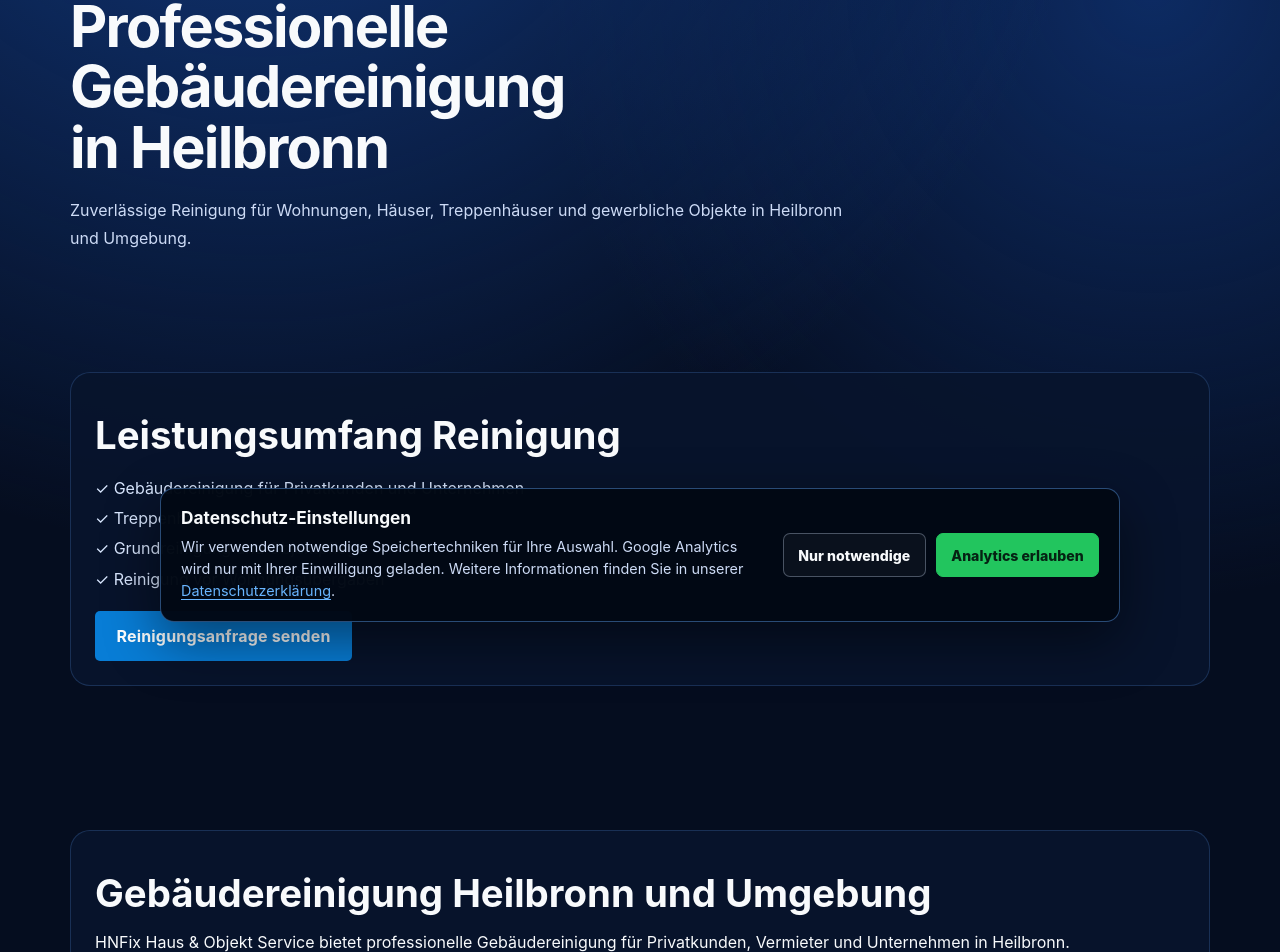
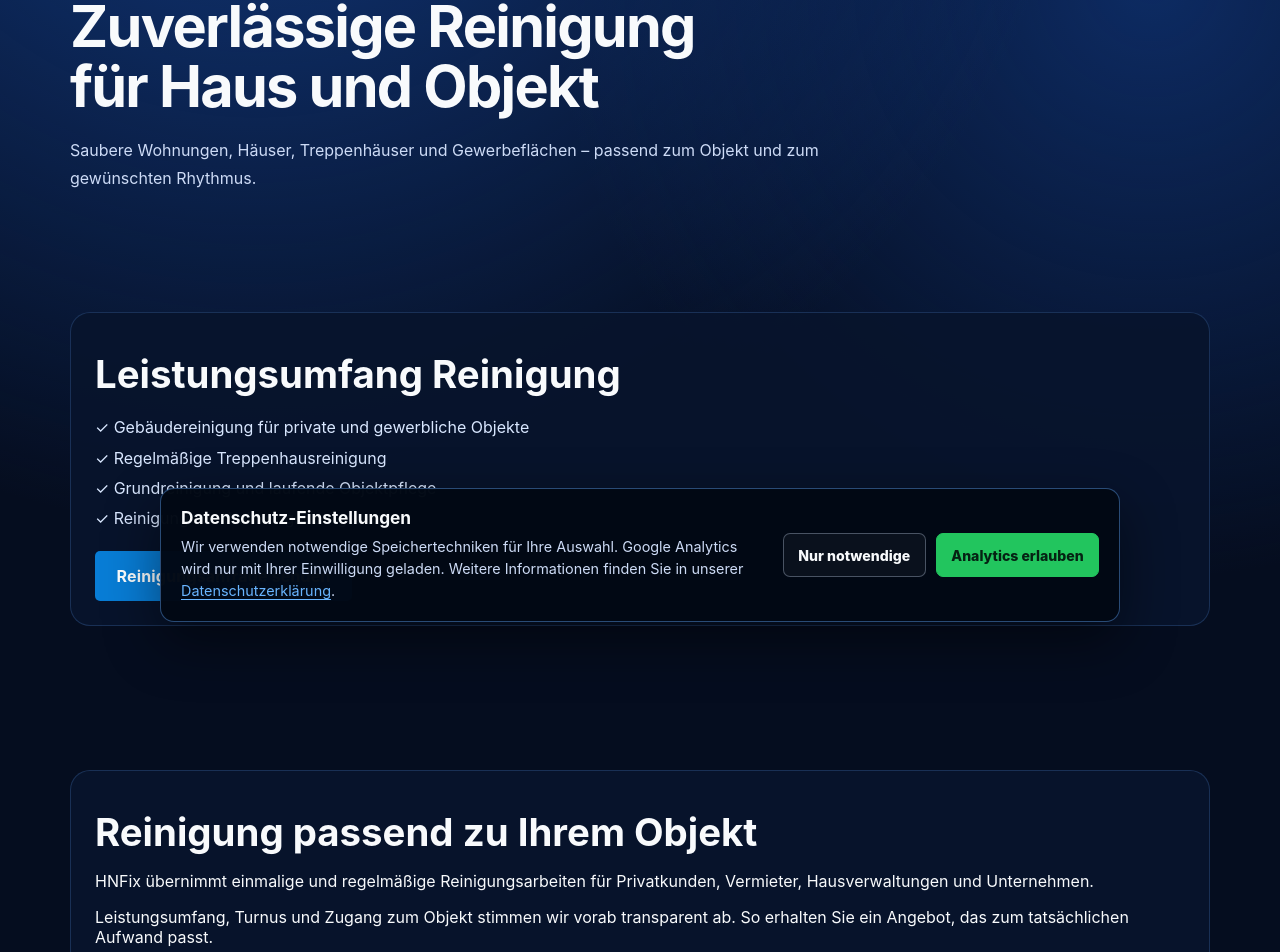
Before and after one commit to bfvgang-crypto/hnfix-website, a Next.js app: page /reinigung in a window 1280 px wide. Shown: the part 158-1110 px from the top of the page. Built offline with nearby package versions, Linux system fonts and the light colour scheme; no server answers.

Commit message:
Fix HNFix SEO canonical sitemap and cleaning landing page

```diff
--- a/app/layout.tsx
+++ b/app/layout.tsx
@@ -1,12 +1,13 @@
 import type { Metadata } from "next";
 import { AnalyticsConsent } from "./components/analytics-consent";
+import { SITE_URL } from "./metadata";
 import "./globals.css";
 
 const gaMeasurementId =
   process.env.NEXT_PUBLIC_GA_MEASUREMENT_ID ?? "G-LR6B2PC3RB";
 
 export const metadata: Metadata = {
-  metadataBase: new URL("https://hnfix.de"),
+  metadataBase: new URL(SITE_URL),
   title: {
     default: "HNFix | Haus & Objekt Service Heilbronn",
     template: "%s | HNFix",
@@ -14,6 +15,10 @@ export const metadata: Metadata = {
   description:
     "HNFix bietet Reinigung, Entrümpelung, Keller- und Garagenservice, Sperrmüllbereitstellung und Gartenpflege in Heilbronn und Umgebung.",
   applicationName: "HNFix",
+  robots: {
+    index: true,
+    follow: true,
+  },
   openGraph: {
     type: "website",
     locale: "de_DE",
--- a/app/metadata.ts
+++ b/app/metadata.ts
@@ -1,20 +1,24 @@
 import type { Metadata } from "next";
 
 const siteName = "HNFix";
+
+export const SITE_URL = "https://www.hnfix.de";
 
 export function createPageMetadata(
   title: string,
   description: string,
   path: string,
 ): Metadata {
+  const canonicalUrl = new URL(path, SITE_URL).toString();
+
   return {
     title,
     description,
-    alternates: { canonical: path },
+    alternates: { canonical: canonicalUrl },
     openGraph: {
       type: "website",
       locale: "de_DE",
-      url: path,
+      url: canonicalUrl,
       siteName,
       title,
       description,
--- a/app/reinigung/page.tsx
+++ b/app/reinigung/page.tsx
@@ -4,15 +4,15 @@ import { PageShell } from "../components/page-shell";
 import { createPageMetadata } from "../metadata";
 
 export const metadata: Metadata = createPageMetadata(
-  "Gebäudereinigung Heilbronn",
-  "Professionelle Gebäudereinigung in Heilbronn und Umgebung. HNFix bietet Hausreinigung, Wohnungsreinigung, Treppenhausreinigung und Objektpflege für Privatkunden, Vermieter und Unternehmen.",
-  "/reinigung-heilbronn",
+  "Reinigung für Haus und Objekt",
+  "Zuverlässige Reinigung von Wohnungen, Häusern, Treppenhäusern und gewerblichen Objekten durch HNFix.",
+  "/reinigung",
 );
 
 const cleaningServices = [
-  "Gebäudereinigung für Privatkunden und Unternehmen",
-  "Treppenhausreinigung in Heilbronn",
-  "Grundreinigung und Objektpflege",
+  "Gebäudereinigung für private und gewerbliche Objekte",
+  "Regelmäßige Treppenhausreinigung",
+  "Grundreinigung und laufende Objektpflege",
   "Reinigung vor Wohnungsübergaben",
 ];
 
@@ -21,18 +21,13 @@ export default function ReinigungPage() {
     <PageShell>
       <section className="pageHero pageHeroCompact">
         <div className="container">
-          <p className="sectionEyebrow">
-            Gebäudereinigung Heilbronn
-          </p>
+          <p className="sectionEyebrow">Reinigung</p>
 
-          <h1>
-            Professionelle Gebäudereinigung in Heilbronn
-          </h1>
+          <h1>Zuverlässige Reinigung für Haus und Objekt</h1>
 
           <p className="sectionLead">
-            Zuverlässige Reinigung für Wohnungen, Häuser,
-            Treppenhäuser und gewerbliche Objekte in Heilbronn
-            und Umgebung.
+            Saubere Wohnungen, Häuser, Treppenhäuser und Gewerbeflächen –
+            passend zum Objekt und zum gewünschten Rhythmus.
           </p>
         </div>
       </section>
@@ -55,27 +50,22 @@ export default function ReinigungPage() {
 
       <section className="section sectionCompact">
         <div className="container contentPanel seoPanel">
-          <h2>
-            Gebäudereinigung Heilbronn und Umgebung
-          </h2>
+          <h2>Reinigung passend zu Ihrem Objekt</h2>
 
           <p>
-            HNFix Haus & Objekt Service bietet professionelle
-            Gebäudereinigung für Privatkunden, Vermieter und
-            Unternehmen in Heilbronn.
+            HNFix übernimmt einmalige und regelmäßige Reinigungsarbeiten für
+            Privatkunden, Vermieter, Hausverwaltungen und Unternehmen.
           </p>
 
           <p>
-            Wir übernehmen Wohnungsreinigung,
-            Treppenhausreinigung, Grundreinigung und
-            Objektpflege mit zuverlässigen Abläufen und
-            fairen Angeboten.
+            Leistungsumfang, Turnus und Zugang zum Objekt stimmen wir vorab
+            transparent ab. So erhalten Sie ein Angebot, das zum tatsächlichen
+            Aufwand passt.
           </p>
 
           <p>
-            Unser Einsatzgebiet umfasst Heilbronn und die
-            Umgebung, darunter Neckarsulm,
-            Bad Friedrichshall, Flein, Leingarten und Weinsberg.
+            Für weitere lokale Informationen besuchen Sie unsere Seite zur{" "}
+            <Link href="/reinigung-heilbronn">Gebäudereinigung in Heilbronn</Link>.
           </p>
         </div>
       </section>
--- a/app/robots.ts
+++ b/app/robots.ts
@@ -1,9 +1,10 @@
 import type { MetadataRoute } from "next";
+import { SITE_URL } from "./metadata";
 
 export default function robots(): MetadataRoute.Robots {
   return {
     rules: { userAgent: "*", allow: "/" },
-    sitemap: "https://hnfix.de/sitemap.xml",
-    host: "https://hnfix.de",
+    sitemap: `${SITE_URL}/sitemap.xml`,
+    host: SITE_URL,
   };
 }
```
Also changed, not shown: app/reinigung-heilbronn/page.tsx (added, +68 -0 lines), app/sitemap.ts (+23 -14 lines).
